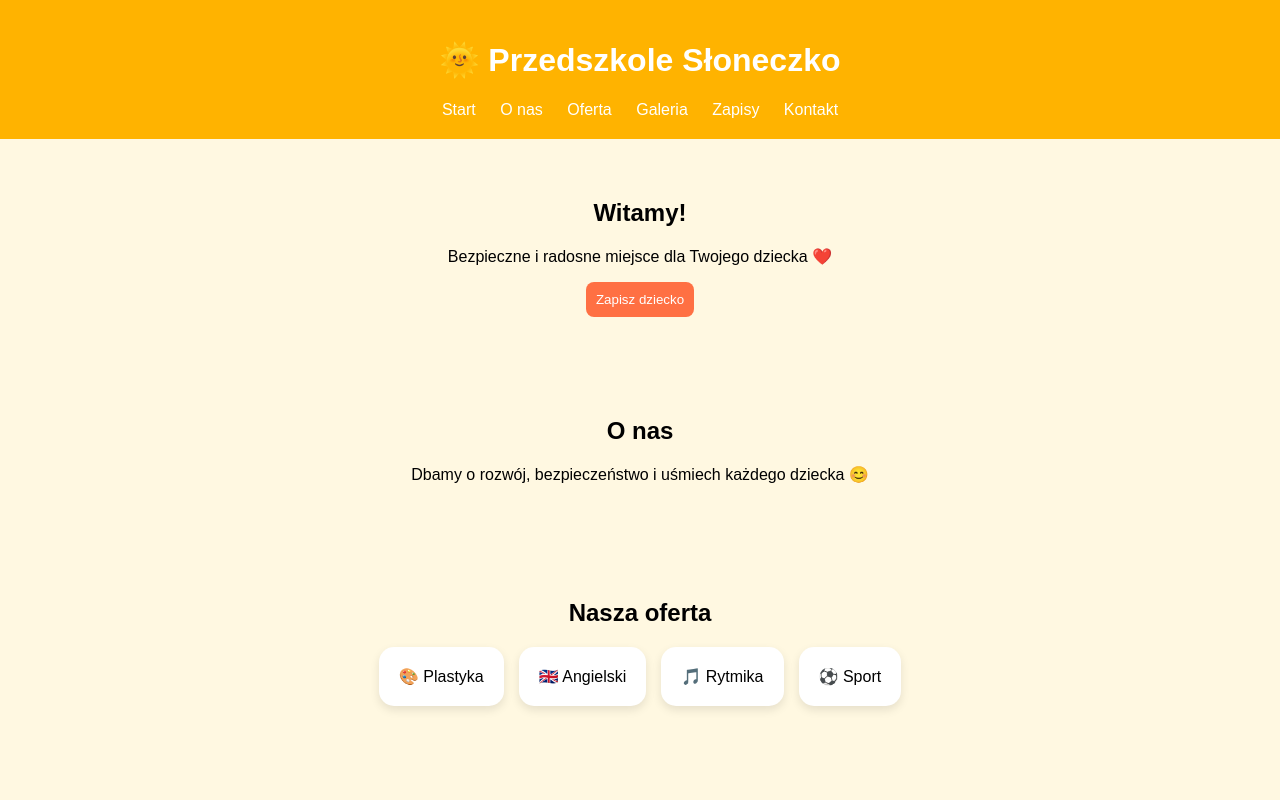
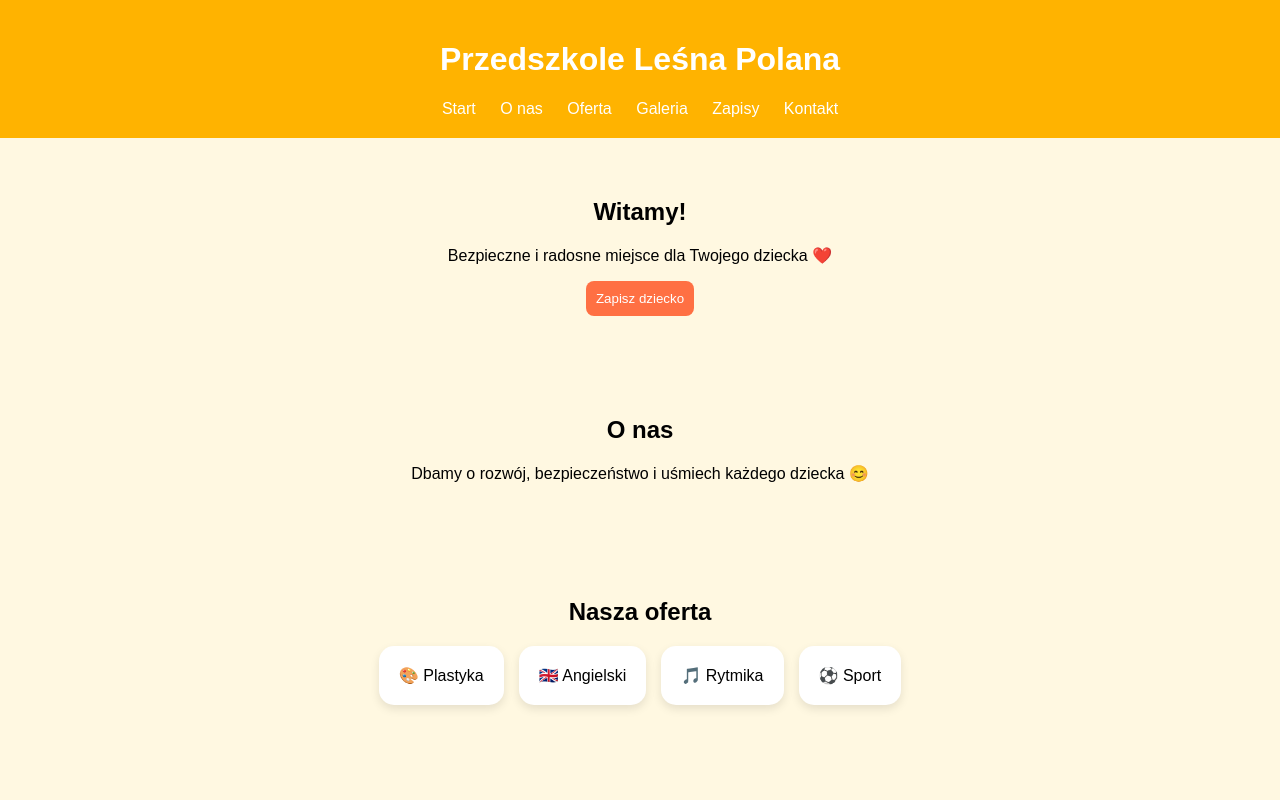
Before and after one commit to Blvck187/Strona-Przedszkola, a plain HTML site: page index.html in a window 1280 px wide. Shown: the top 800 px of the page. Drawn offline with Linux system fonts and the light colour scheme.

Commit message:
Update index.html

```diff
--- a/index.html
+++ b/index.html
@@ -9,7 +9,7 @@
 <body>
 
 <header>
-    <h1>🌞 Przedszkole Słoneczko</h1>
+    <h1> Przedszkole Leśna Polana</h1>
     <nav>
         <a href="#home">Start</a>
         <a href="#about">O nas</a>
```
